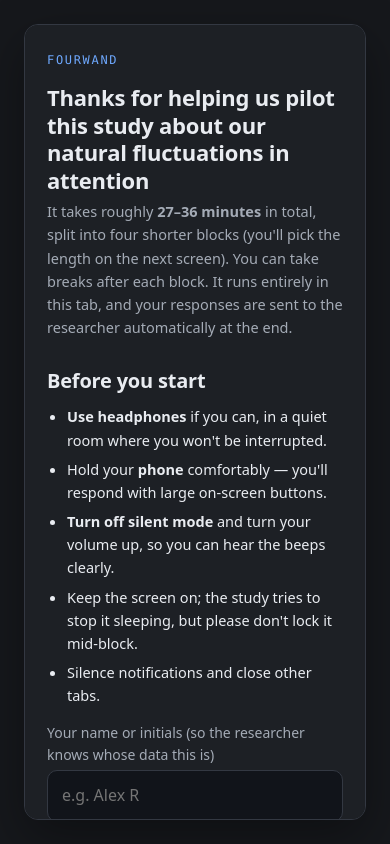
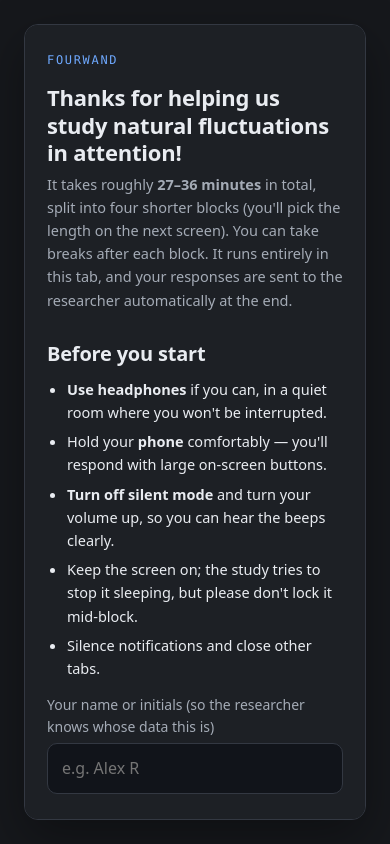
Before and after one commit to EThielking/fourWand, a plain HTML site: page iwand_experiment_mobile.html in a window 390 px wide. Drawn offline with Linux system fonts and the light colour scheme.

Commit message:
Update iwand_experiment_mobile.html

```diff
--- a/iwand_experiment_mobile.html
+++ b/iwand_experiment_mobile.html
@@ -377,7 +377,7 @@ function screenWelcome(){
   STATE.screen = "welcome";
   show(`
     <p class="eyebrow">${esc(CONFIG.STUDY_NAME)}</p>
-    <h1>Thanks for helping us pilot this study about our natural fluctuations in attention</h1>
+    <h1>Thanks for helping us study natural fluctuations in attention!</h1>
     <p class="dim small">It takes roughly <strong>${esc(estRangeText())}</strong> in total, split into four shorter blocks (you'll pick the length on the next screen). You can take breaks after each block. It runs entirely in this tab, and your responses are sent to the researcher automatically at the end.</p>
     <h2>Before you start</h2>
     <ul class="small">
```
